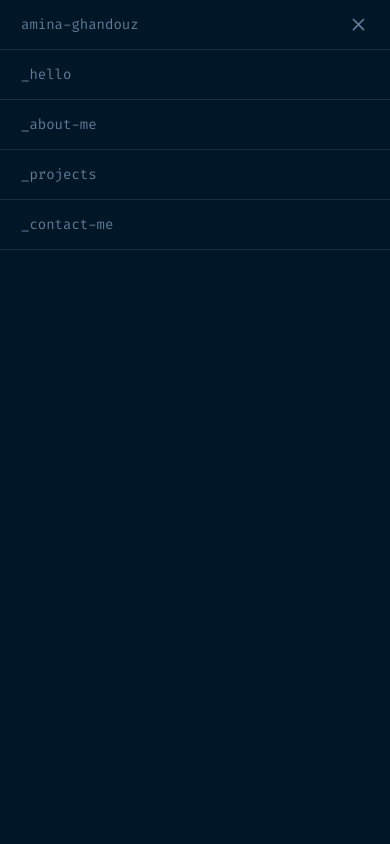
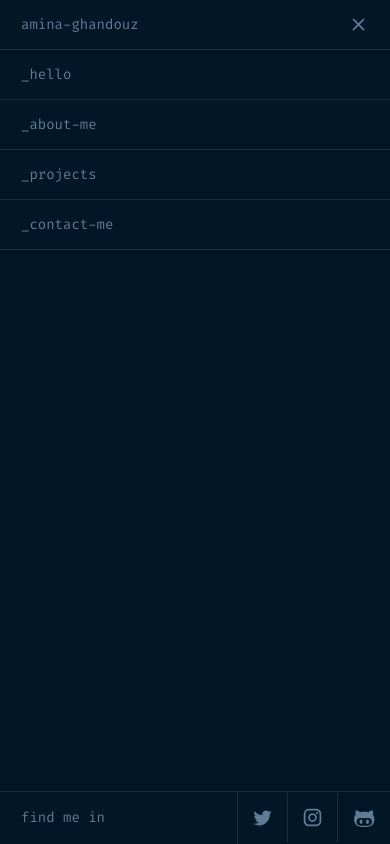
Before and after one commit to amaliahm/amina, a Vue app: page / in a window 390 px wide. Both pictures are taken after a click on the item 360 px from the left and 24 px from the top of the page. Built offline with nearby package versions, Linux system fonts and the light colour scheme.

Commit message:
add footer for mobileNavigationBar

```diff
--- /dev/null
+++ b/src/assets/icons/GithubIcon.vue
@@ -0,0 +1,15 @@
+<script setup></script>
+<template>
+  <svg
+    xmlns="http://www.w3.org/2000/svg"
+    width="2em"
+    height="2em"
+    viewBox="0 0 24 24"
+  >
+    <path
+      d="M20.38 8.53c.16-.4.68-1.99-.17-4.14c0 0-1.31-.39-4.3 1.61c-1.25-.33-2.58-.38-3.91-.38c-1.32 0-2.66.05-3.91.38c-2.99-2.03-4.3-1.61-4.3-1.61c-.85 2.15-.33 3.74-.16 4.14C2.61 9.62 2 11 2 12.72c0 6.44 4.16 7.89 10 7.89c5.79 0 10-1.45 10-7.89c0-1.72-.61-3.1-1.62-4.19M12 19.38c-4.12 0-7.47-.19-7.47-4.19c0-.95.47-1.85 1.27-2.58c1.34-1.23 3.63-.58 6.2-.58c2.59 0 4.85-.65 6.2.58c.8.73 1.3 1.62 1.3 2.58c0 3.99-3.37 4.19-7.5 4.19m-3.14-6.26c-.82 0-1.5 1-1.5 2.22c0 1.23.68 2.24 1.5 2.24c.83 0 1.5-1 1.5-2.24c0-1.23-.67-2.22-1.5-2.22m6.28 0c-.83 0-1.5.99-1.5 2.22c0 1.24.67 2.24 1.5 2.24c.82 0 1.5-1 1.5-2.24c0-1.23-.64-2.22-1.5-2.22z"
+      fill="currentColor"
+    >
+    </path>
+  </svg>
+</template>
--- /dev/null
+++ b/src/assets/icons/InstagramIcon.vue
@@ -0,0 +1,16 @@
+<template>
+  <svg
+    xmlns="http://www.w3.org/2000/svg"
+    width="1em"
+    height="1em"
+    viewBox="0 0 24 24"
+  >
+    <path
+      fill="currentColor"
+      d="M7.8 2h8.4C19.4 2 22 4.6 22 7.8v8.4a5.8 5.8 0 0 1-5.8 5.8H7.8C4.6 22 2 19.4 2 16.2V7.8A5.8 5.8 0 0 1 7.8 2m-.2 2A3.6 3.6 0 0 0 4 7.6v8.8C4 18.39 5.61 20 7.6 20h8.8a3.6 3.6 0 0 0 3.6-3.6V7.6C20 5.61 18.39 4 16.4 4H7.6m9.65 1.5a1.25 1.25 0 0 1 1.25 1.25A1.25 1.25 0 0 1 17.25 8A1.25 1.25 0 0 1 16 6.75a1.25 1.25 0 0 1 1.25-1.25M12 7a5 5 0 0 1 5 5a5 5 0 0 1-5 5a5 5 0 0 1-5-5a5 5 0 0 1 5-5m0 2a3 3 0 0 0-3 3a3 3 0 0 0 3 3a3 3 0 0 0 3-3a3 3 0 0 0-3-3Z"
+    >
+    </path>
+  </svg>
+</template>
+
+<script setup></script>
--- /dev/null
+++ b/src/assets/icons/TwitterIcon.vue
@@ -0,0 +1,14 @@
+<template>
+  <svg
+    xmlns="http://www.w3.org/2000/svg"
+    width="1em"
+    height="1em"
+    viewBox="0 0 24 24"
+  >
+    <path
+      fill="currentColor"
+      d="M22.46 6c-.77.35-1.6.58-2.46.69c.88-.53 1.56-1.37 1.88-2.38c-.83.5-1.75.85-2.72 1.05C18.37 4.5 17.26 4 16 4c-2.35 0-4.27 1.92-4.27 4.29c0 .34.04.67.11.98C8.28 9.09 5.11 7.38 3 4.79c-.37.63-.58 1.37-.58 2.15c0 1.49.75 2.81 1.91 3.56c-.71 0-1.37-.2-1.95-.5v.03c0 2.08 1.48 3.82 3.44 4.21a4.22 4.22 0 0 1-1.93.07a4.28 4.28 0 0 0 4 2.98a8.521 8.521 0 0 1-5.33 1.84c-.34 0-.68-.02-1.02-.06C3.44 20.29 5.7 21 8.12 21C16 21 20.33 14.46 20.33 8.79c0-.19 0-.37-.01-.56c.84-.6 1.56-1.36 2.14-2.23Z"
+    >
+    </path>
+  </svg>
+</template>
--- /dev/null
+++ b/src/components/FooterBarMobile.vue
@@ -0,0 +1,39 @@
+<script setup>
+
+import InstagramIcon from "../assets/icons/InstagramIcon.vue"
+import TwitterIcon from "../assets/icons/TwitterIcon.vue";
+import GithubIcon from "../assets/icons/GithubIcon.vue";
+
+</script>
+
+<template>
+  <div
+    class="relative flex lg:hidden flex-row items-center justify-between mt-auto text-[#607B96] border-solid border-[#1e2d3d] border-t-[1px]"
+  >
+    <li class="pl-6">
+        find me in
+    </li>
+    <li
+      class="flex items-center text-2xl border-solid border-[#1e2d3d] border-l-[1px]"
+    >
+      <a
+        href="https://twitter.com/amina_gh_"
+        class="p-4 border-solid border-[#1e2d3d] border-r-[1px] hover:text-white"
+      >
+        <TwitterIcon />
+      </a>
+      <a
+        href="https://instagram.com/amina._.gh_"
+        class="p-4 border-solid border-[#1e2d3d] border-r-[1px] hover:text-white"
+      >
+        <InstagramIcon />
+      </a>
+      <a
+        href="https://github.com/amaliahm"
+        class="p-4 text-sm hover:text-white"
+      >
+        <GithubIcon />
+      </a>
+    </li>
+  </div>
+</template>
--- a/src/components/NavBarMobile.vue
+++ b/src/components/NavBarMobile.vue
@@ -3,8 +3,7 @@ import { ref } from "vue";
 import CloseIcon from "../assets/icons/CloseIcon.vue";
 import HamburgerIcon from "../assets/icons/HamburgerIcon.vue"
 import useNavStore from "../stores/navStore"
-
-// import FooterBarMobile from "./FooterBarMobile.vue";
+import FooterBarMobile from "./FooterBarMobile.vue"
 
 const isMenuOpen = ref(false);
 const navStore = useNavStore();
@@ -58,8 +57,7 @@ function changeRoute(elem) {
       >
         {{ ele }}
       </li>
-
-      <!-- <FooterBarMobile /> -->
+      <FooterBarMobile />
     </div>
   </ul>
 </template>
```
